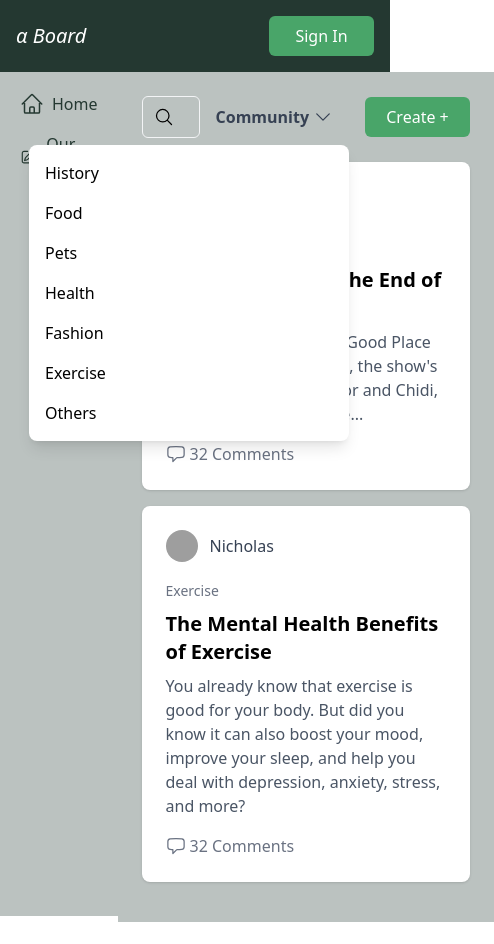
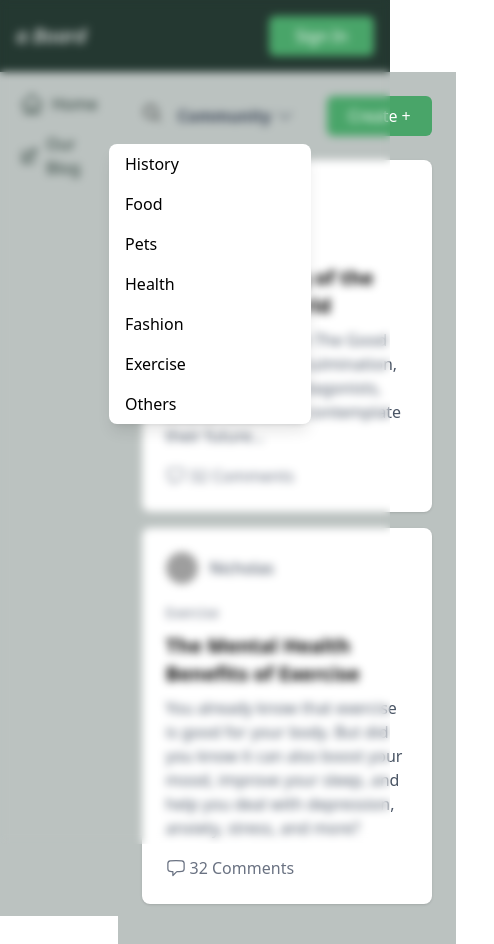
Before and after one commit to bossmiiz/web-board, a Next.js app in the folder frontend/: page / in a window 390 px wide. Both pictures are taken after a click on the button "Community". Shown: the whole page, 494 px wide, since content can reach past the window. Before the commit the page ends 922 px from the top, so only its background shows below. Built offline with nearby package versions, Linux system fonts and the light colour scheme; grey boxes are pictures that could not be loaded.

Commit message:
Feat : update home for support mobile device

```diff
--- a/frontend/src/app/page.tsx
+++ b/frontend/src/app/page.tsx
@@ -3,7 +3,7 @@ import {
   ChevronDownIcon,
   MagnifyingGlassIcon,
 } from "@heroicons/react/24/outline";
-import { useState } from "react";
+import { useState, useRef, useEffect } from "react";
 import Navbar from "@/components/Navbar";
 import Sidebar from "@/components/Sidebar";
 import BlogCard from "@/components/BlogCard";
@@ -42,17 +42,56 @@ const dummyPosts = [
 export default function Home() {
   const [isDropdownOpen, setIsDropdownOpen] = useState(false);
   const [selectedCategory, setSelectedCategory] = useState("");
+  const [isSidebarOpen, setIsSidebarOpen] = useState(false);
+  const [isSearchExpanded, setIsSearchExpanded] = useState(false);
+  const searchRef = useRef<HTMLDivElement>(null);
+
+  useEffect(() => {
+    const handleClickOutside = (event: MouseEvent) => {
+      if (
+        searchRef.current &&
+        !searchRef.current.contains(event.target as Node)
+      ) {
+        setIsSearchExpanded(false);
+      }
+    };
+
+    document.addEventListener("mousedown", handleClickOutside);
+    return () => document.removeEventListener("mousedown", handleClickOutside);
+  }, []);
 
   return (
-    <div className="min-h-screen">
-      <Navbar />
-      <div className="flex">
-        <Sidebar />
-        <main className="flex-1 p-6 bg-custom_gray-100">
+    <div className="min-h-screen flex flex-col">
+      <Navbar onMenuClick={() => setIsSidebarOpen(true)} />
+      <div className="flex flex-1">
+        <Sidebar
+          isOpen={isSidebarOpen}
+          onClose={() => setIsSidebarOpen(false)}
+        />
+        <main className="flex-1 p-6 bg-custom_gray-100 min-h-[calc(100vh-64px)]">
           <div className="max-w-5xl mx-auto">
-            <div className="flex justify-between items-center mb-6">
-              <div className="relative flex-1 max-w-2xl">
-                <div className="relative">
+            <div
+              className="flex justify-between items-center mb-6 relative"
+              ref={searchRef}
+            >
+              <div
+                className={`relative transition-all duration-300 ease-in-out ${
+                  isSearchExpanded ? "w-full" : "w-auto lg:w-[512px]"
+                }`}
+              >
+                {!isSearchExpanded && (
+                  <button
+                    className="lg:hidden"
+                    onClick={() => setIsSearchExpanded(true)}
+                  >
+                    <MagnifyingGlassIcon className="h-5 w-5 text-black" />
+                  </button>
+                )}
+                <div
+                  className={`relative ${
+                    isSearchExpanded ? "block" : "hidden lg:block"
+                  }`}
+                >
                   <MagnifyingGlassIcon className="absolute left-3 top-1/2 transform -translate-y-1/2 h-5 w-5 text-black" />
                   <input
                     type="text"
@@ -61,19 +100,28 @@ export default function Home() {
                   />
                 </div>
               </div>
-              <div className="flex items-center space-x-4">
+
+              <div
+                className={`flex items-center space-x-4 ${
+                  isSearchExpanded ? "hidden lg:flex" : "flex"
+                }`}
+              >
                 <div className="relative">
                   <button
                     onClick={() => setIsDropdownOpen(!isDropdownOpen)}
-                    className="flex items-center space-x-1 px-4 py-2 text-gray-700 hover:text-gray-900"
+                    className="flex items-center space-x-1 px-4 py-2 text-gray-700 hover:text-custom_green-500 transition-colors"
                   >
                     <span className="font-bold">Community</span>
                     <ChevronDownIcon className="h-5 w-5" />
                   </button>
 
                   {isDropdownOpen && (
-                    <div className="absolute right-0 mt-2 w-[320px] bg-white rounded-lg shadow-lg z-10">
-                      <div className="py-2">
+                    <>
+                      {/* Overlay for mobile */}
+                      <div className="fixed inset-0 backdrop-blur-xs z-10 lg:hidden" onClick={() => setIsDropdownOpen(false)} />
+
+                      <div className="absolute right-0 mt-2 w-[202px] lg:w-[320px] bg-white rounded-lg shadow-lg z-20">
+                        <div>
                           {categories.map((category) => (
                             <button
                               key={category.id}
@@ -81,13 +129,17 @@ export default function Home() {
                                 setSelectedCategory(category.name);
                                 setIsDropdownOpen(false);
                               }}
-                            className={`w-full text-left px-4 py-2 hover:bg-custom_green-100 ${
+                              className="w-full text-left"
+                            >
+                              <div className={`flex items-center justify-between px-4 py-2 hover:bg-custom_green-100 transition-colors ${
                                 selectedCategory === category.name
-                                ? "bg-custom_green-100"
+                                  ? "bg-custom_green-100 text-custom_green-500"
                                   : ""
-                            }`}
-                          >
-                            <div className="flex items-center justify-between">
+                              } ${
+                                category.id === 1 ? "rounded-t-lg" : ""
+                              } ${
+                                category.id === categories.length ? "rounded-b-lg" : ""
+                              }`}>
                                 <span>{category.name}</span>
                                 {selectedCategory === category.name && (
                                   <svg
@@ -108,6 +160,7 @@ export default function Home() {
                           ))}
                         </div>
                       </div>
+                    </>
                   )}
                 </div>
                 <button className="bg-custom_success text-white px-4 py-2 rounded-md hover:bg-custom_green-300 transition-colors w-[105px] h-[40px]">
```
Lines whose indentation alone changed are shown as unchanged.
